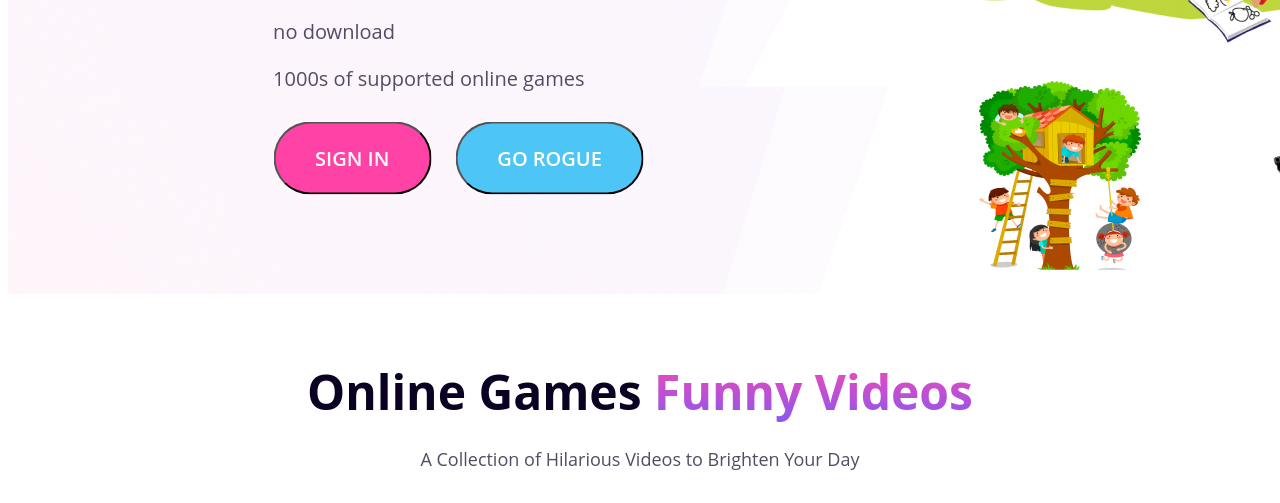
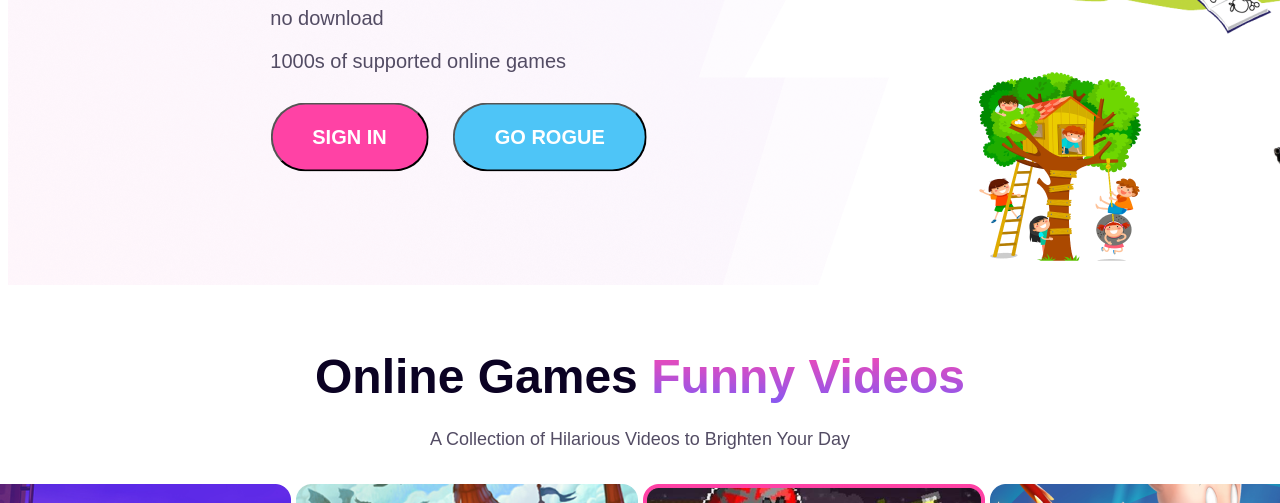
Before and after one commit to Rahad31/gamer-zone-1, a plain HTML site: page index.html in a window 1280 px wide. Shown: the part 597-1100 px from the top of the page. Drawn offline with Linux system fonts and the light colour scheme; files whose address does not match are found by name.

Commit message:
prefinal

```diff
--- a/style.css
+++ b/style.css
@@ -1,7 +1,10 @@
 /* all Shared */
+@import url('https://fonts.googleapis.com/css2?family=Open+Sans:ital,wght@0,400;0,800;1,700&display=swap');
+
 *{
-
+   font-family:'Lato', sans-serif;
     font-family: 'Open Sans', sans-serif;
+    font-family: 'Work Sans',sans-serif;
 
 
 }
```
